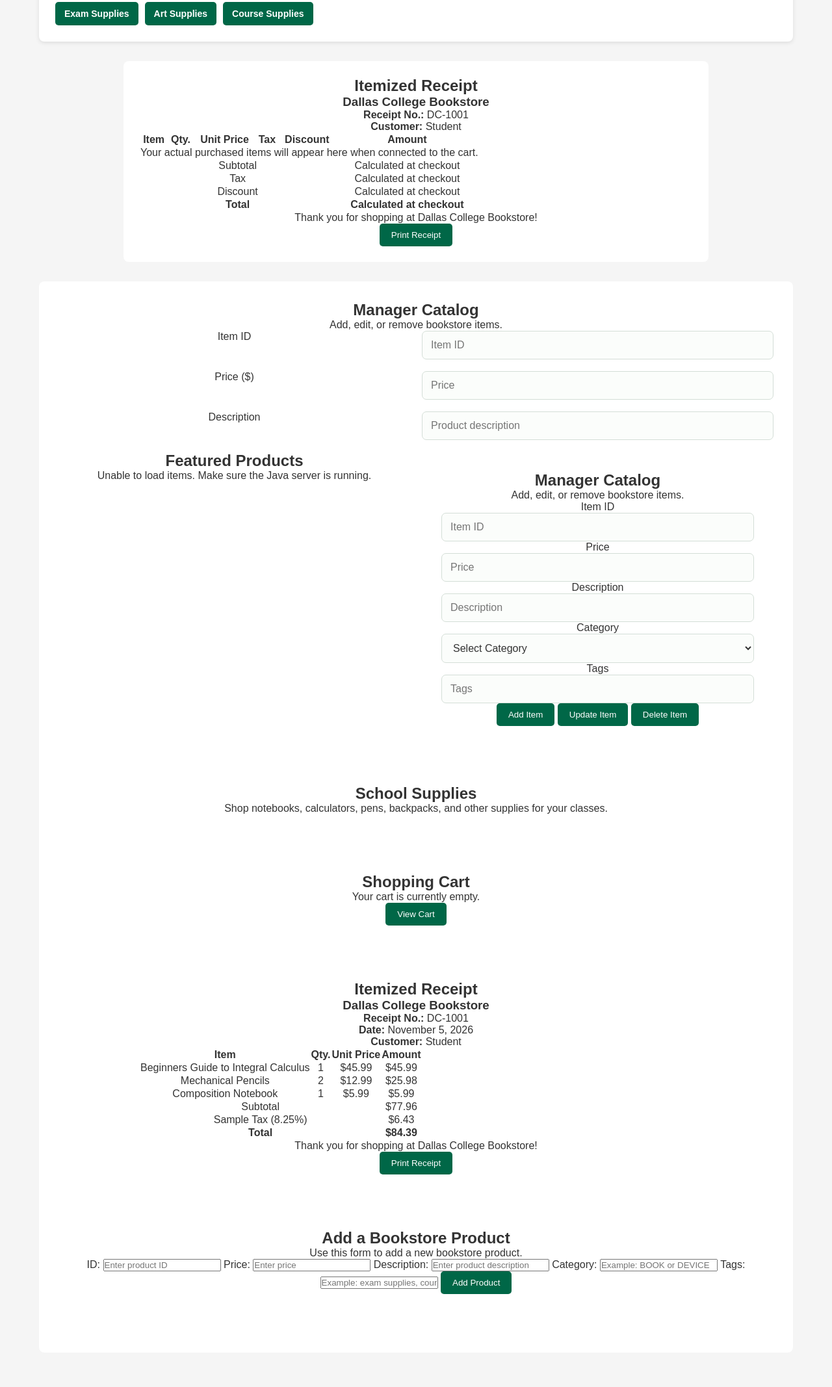
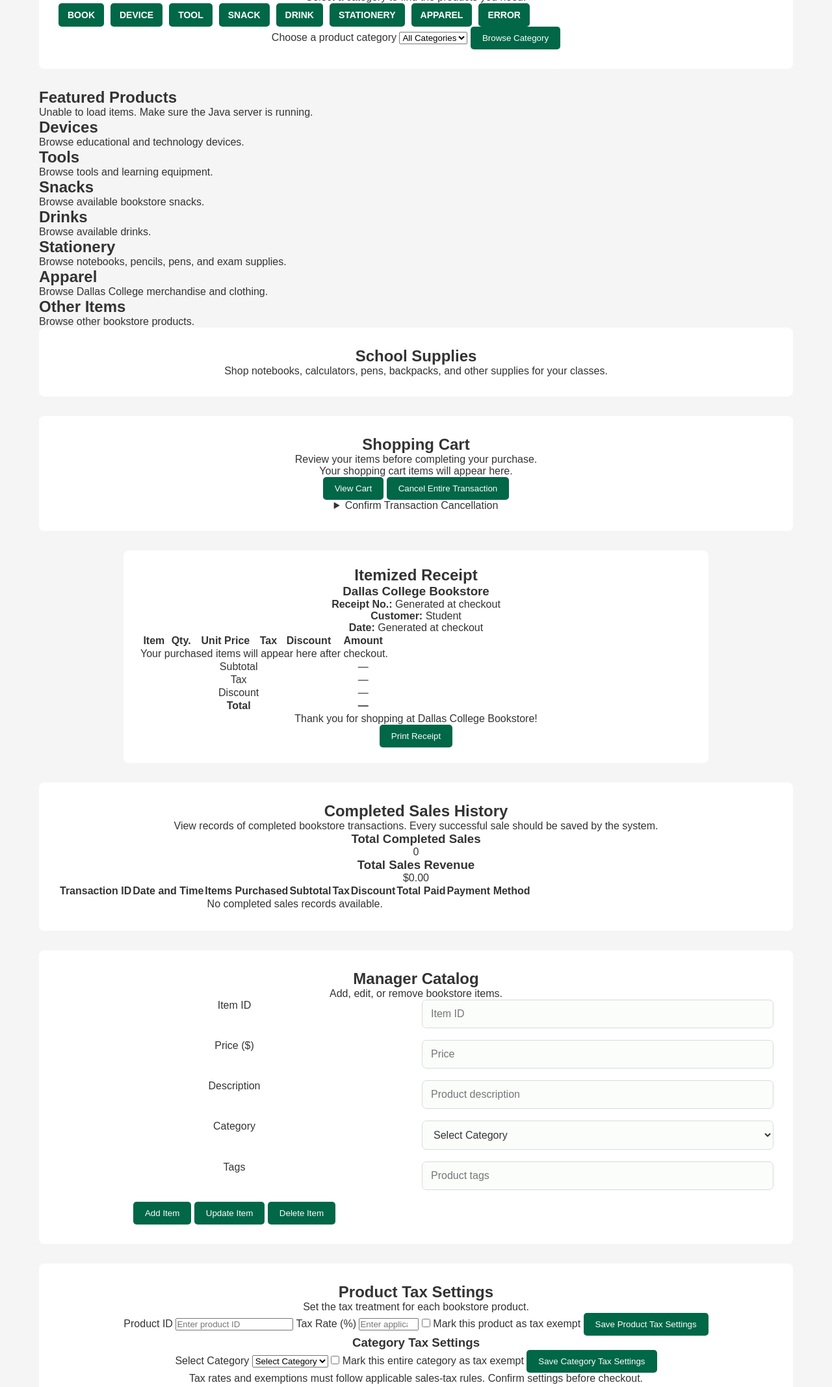
Before and after one commit to OTZYDK/team-government, a plain HTML site: page frontend/index.html in a window 1280 px wide. Shown: the part 591-2725 px from the top of the page at 65% size. Drawn offline with Linux system fonts and the light colour scheme; no server answers.

Commit message:
Enhance index.html with new sections and structure
Refactored HTML structure to improve readability and added new sections for sales history and discount management.

```diff
--- a/frontend/index.html
+++ b/frontend/index.html
@@ -3,58 +3,62 @@
 <head>
     <meta charset="UTF-8">
     <meta name="viewport" content="width=device-width, initial-scale=1.0">
-
     <title>Dallas College Bookstore</title>
-
     <link rel="stylesheet" href="css/styles.css">
 </head>
 
 <body>
 
-    <!-- Header -->
 <header>
     <h1>Dallas College Bookstore</h1>
     <p>Your one-stop shop for books, supplies, and college merchandise.</p>
 </header>
 
-    <!-- Main Navigation -->
 <nav aria-label="Main navigation">
     <a href="index.html">Home</a>
-        <a href="#books">Books</a>
+    <a href="#books">Products</a>
     <a href="#supplies">Supplies</a>
     <a href="#cart">Cart</a>
     <a href="#receipt">Receipt</a>
+    <a href="#sales-history">Sales History</a>
+    <a href="#manager">Manager</a>
 </nav>
 
 <main>
 
-        <!-- Welcome Section -->
+    <!-- Welcome -->
     <section class="welcome">
         <h2>Welcome to the Dallas College Bookstore</h2>
         <p>
-                Find the textbooks, school supplies, and college
-                merchandise you need for your classes.
+            Find the textbooks, school supplies, and college merchandise
+            you need for your classes.
         </p>
     </section>
 
-        <!-- Search and Category Navigation -->
-        <section class="search-section">
+    <!-- Product Search -->
+    <section id="product-search" class="welcome">
         <h2>Find Your Products</h2>
 
-            <form class="search-form" action="#" method="get">
+        <form id="search-form" class="search-form">
+            <label for="search-input">Search by product name</label>
             <input
                 type="search"
+                id="search-input"
                 name="search"
-                    placeholder="Search books, devices, stationery..."
-                    aria-label="Search products"
+                placeholder="Example: Calculus textbook"
+                aria-label="Search products by name"
             >
             <button type="submit">Search</button>
+            <button type="reset" id="clear-search">Clear Search</button>
         </form>
+    </section>
 
-            <div class="category-section">
-                <h3>Shop by Category</h3>
+    <!-- Browse Categories -->
+    <section id="browse-categories" class="welcome">
+        <h2>Browse Items by Category</h2>
+        <p>Select a category to find the products you need.</p>
 
-                <nav class="category-links" aria-label="Product categories">
+        <div class="category-links">
             <a href="#books">BOOK</a>
             <a href="#device">DEVICE</a>
             <a href="#tool">TOOL</a>
@@ -63,17 +67,114 @@
             <a href="#stationery">STATIONERY</a>
             <a href="#apparel">APPAREL</a>
             <a href="#error">ERROR</a>
-                </nav>
         </div>
 
-            <div class="category-section">
-                <h3>Shop by Tags</h3>
+        <form id="category-filter-form">
+            <label for="category-filter">Choose a product category</label>
+            <select id="category-filter" name="category">
+                <option value="">All Categories</option>
+                <option value="BOOK">Books</option>
+                <option value="DEVICE">Devices</option>
+                <option value="TOOL">Tools</option>
+                <option value="SNACK">Snacks</option>
+                <option value="DRINK">Drinks</option>
+                <option value="STATIONERY">Stationery</option>
+                <option value="APPAREL">Apparel</option>
+                <option value="ERROR">Other</option>
+            </select>
+            <button type="submit">Browse Category</button>
+        </form>
+    </section>
 
-                <nav class="category-links" aria-label="Product tags">
-                    <a href="#exam-supplies">Exam Supplies</a>
-                    <a href="#art-supplies">Art Supplies</a>
-                    <a href="#course-supplies">Course Supplies</a>
-                </nav>
+    <!-- Featured Products -->
+    <section id="books">
+        <h2>Featured Products</h2>
+
+        <!-- Preserve existing app.js connection -->
+        <div id="store-container" class="products">
+            <p>Loading items...</p>
+        </div>
+    </section>
+
+    <!-- Additional Category Anchors -->
+    <section id="device" class="category-anchor">
+        <h2>Devices</h2>
+        <p>Browse educational and technology devices.</p>
+    </section>
+
+    <section id="tool" class="category-anchor">
+        <h2>Tools</h2>
+        <p>Browse tools and learning equipment.</p>
+    </section>
+
+    <section id="snack" class="category-anchor">
+        <h2>Snacks</h2>
+        <p>Browse available bookstore snacks.</p>
+    </section>
+
+    <section id="drink" class="category-anchor">
+        <h2>Drinks</h2>
+        <p>Browse available drinks.</p>
+    </section>
+
+    <section id="stationery" class="category-anchor">
+        <h2>Stationery</h2>
+        <p>Browse notebooks, pencils, pens, and exam supplies.</p>
+    </section>
+
+    <section id="apparel" class="category-anchor">
+        <h2>Apparel</h2>
+        <p>Browse Dallas College merchandise and clothing.</p>
+    </section>
+
+    <section id="error" class="category-anchor">
+        <h2>Other Items</h2>
+        <p>Browse other bookstore products.</p>
+    </section>
+
+    <!-- School Supplies -->
+    <section id="supplies" class="welcome">
+        <h2>School Supplies</h2>
+        <p>
+            Shop notebooks, calculators, pens, backpacks,
+            and other supplies for your classes.
+        </p>
+    </section>
+
+    <!-- Shopping Cart -->
+    <section id="cart" class="welcome">
+        <h2>Shopping Cart</h2>
+        <p>Review your items before completing your purchase.</p>
+
+        <div class="cart-content">
+            <p>Your shopping cart items will appear here.</p>
+        </div>
+
+        <div class="cart-actions">
+            <button type="button" id="view-cart">View Cart</button>
+            <button type="button" id="cancel-transaction"
+                    class="cancel-button">
+                Cancel Entire Transaction
+            </button>
+        </div>
+
+        <details class="cancel-confirmation">
+            <summary>Confirm Transaction Cancellation</summary>
+
+            <div class="confirmation-content">
+                <h3>Are you sure?</h3>
+                <p>
+                    Canceling will remove all items from your
+                    shopping cart after you confirm.
+                </p>
+
+                <button type="button" id="confirm-cancel">
+                    Yes, Cancel My Transaction
+                </button>
+
+                <button type="button" id="keep-shopping">
+                    No, Keep Shopping
+                </button>
             </div>
         </details>
 
@@ -86,8 +187,9 @@
 
         <div class="receipt-heading">
             <h3>Dallas College Bookstore</h3>
-            <p><strong>Receipt No.:</strong> DC-1001</p>
+            <p><strong>Receipt No.:</strong> <span id="receipt-number">Generated at checkout</span></p>
             <p><strong>Customer:</strong> Student</p>
+            <p><strong>Date:</strong> <span id="receipt-date">Generated at checkout</span></p>
         </div>
 
         <div class="receipt-table-wrapper">
@@ -103,33 +205,30 @@
                     </tr>
                 </thead>
 
-                <tbody>
+                <tbody id="receipt-items">
                     <tr>
                         <td colspan="6">
-                            Your actual purchased items will appear here
-                            when connected to the cart.
+                            Your purchased items will appear here after checkout.
                         </td>
                     </tr>
                 </tbody>
 
-        <!-- Featured Products -->
-        <!-- Keep this ID for the existing app.js -->
                 <tfoot>
                     <tr>
                         <td colspan="5">Subtotal</td>
-                        <td>Calculated at checkout</td>
+                        <td id="receipt-subtotal">—</td>
                     </tr>
                     <tr>
                         <td colspan="5">Tax</td>
-                        <td>Calculated at checkout</td>
+                        <td id="receipt-tax">—</td>
                     </tr>
                     <tr>
                         <td colspan="5">Discount</td>
-                        <td>Calculated at checkout</td>
+                        <td id="receipt-discount">—</td>
                     </tr>
                     <tr>
                         <td colspan="5"><strong>Total</strong></td>
-                        <td><strong>Calculated at checkout</strong></td>
+                        <td id="receipt-total"><strong>—</strong></td>
                     </tr>
                 </tfoot>
             </table>
@@ -145,12 +244,60 @@
         </button>
     </section>
 
+    <!-- Sprint 4: Completed Sales History -->
+    <section id="sales-history" class="welcome">
+        <h2>Completed Sales History</h2>
+
+        <p>
+            View records of completed bookstore transactions.
+            Every successful sale should be saved by the system.
+        </p>
+
+        <div class="sales-summary">
+            <div class="sales-summary-card">
+                <h3>Total Completed Sales</h3>
+                <p id="total-sales">0</p>
+            </div>
+
+            <div class="sales-summary-card">
+                <h3>Total Sales Revenue</h3>
+                <p id="total-revenue">$0.00</p>
+            </div>
+        </div>
+
+        <div class="receipt-table-wrapper">
+            <table class="receipt-table">
+                <thead>
+                    <tr>
+                        <th>Transaction ID</th>
+                        <th>Date and Time</th>
+                        <th>Items Purchased</th>
+                        <th>Subtotal</th>
+                        <th>Tax</th>
+                        <th>Discount</th>
+                        <th>Total Paid</th>
+                        <th>Payment Method</th>
+                    </tr>
+                </thead>
+
+                <tbody id="sales-history-body">
+                    <tr>
+                        <td colspan="8">
+                            No completed sales records available.
+                        </td>
+                    </tr>
+                </tbody>
+            </table>
+        </div>
+
+        <p id="sales-history-message" aria-live="polite"></p>
+    </section>
+
     <!-- Manager Catalog -->
     <section id="manager" class="welcome">
         <h2>Manager Catalog</h2>
         <p>Add, edit, or remove bookstore items.</p>
 
-        <!-- Preserve existing form and field IDs -->
         <form id="item-form">
             <label for="item-id">Item ID</label>
             <input type="number" id="item-id"
@@ -164,48 +311,6 @@
             <input type="text" id="item-description"
                    placeholder="Product description" required>
 
-        <!-- Featured Products -->
-        <section id="books">
-            <h2>Featured Products</h2>
-
-            <div id="store-container" class="products">
-                <p>Loading items...</p>
-            </div>
-        </section>
-
-        <!-- Manager Catalog -->
-        <section id="manager" class="welcome">
-            <h2>Manager Catalog</h2>
-            <p>Add, edit, or remove bookstore items.</p>
-
-            <form id="item-form">
-
-                <label for="item-id">Item ID</label>
-                <input
-                    type="number"
-                    id="item-id"
-                    placeholder="Item ID"
-                    required
-                >
-
-                <label for="item-price">Price</label>
-                <input
-                    type="number"
-                    id="item-price"
-                    placeholder="Price"
-                    min="0"
-                    step="0.01"
-                    required
-                >
-
-                <label for="item-description">Description</label>
-                <input
-                    type="text"
-                    id="item-description"
-                    placeholder="Description"
-                    required
-                >
-
             <label for="item-category">Category</label>
             <select id="item-category" required>
                 <option value="">Select Category</option>
@@ -216,193 +321,186 @@
                 <option value="DRINK">Drink</option>
                 <option value="STATIONERY">Stationery</option>
                 <option value="APPAREL">Apparel</option>
-                    <option value="ERROR">Error</option>
+                <option value="ERROR">Other</option>
             </select>
 
             <label for="item-tags">Tags</label>
-                <input
-                    type="text"
-                    id="item-tags"
-                    placeholder="Tags"
-                >
+            <input type="text" id="item-tags" placeholder="Product tags">
 
             <div class="manager-buttons">
                 <button type="submit">Add Item</button>
                 <button type="button" id="update-item">Update Item</button>
                 <button type="button" id="delete-item">Delete Item</button>
             </div>
-
         </form>
     </section>
 
-        <!-- School Supplies -->
-        <section id="supplies" class="welcome">
-            <h2>School Supplies</h2>
+    <!-- Product Tax Settings -->
+    <section id="tax-settings" class="welcome">
+        <h2>Product Tax Settings</h2>
+        <p>Set the tax treatment for each bookstore product.</p>
 
-            <p>
-                Shop notebooks, calculators, pens, backpacks,
-                and other supplies for your classes.
+        <form id="tax-settings-form">
+            <label for="tax-item-id">Product ID</label>
+            <input type="number" id="tax-item-id"
+                   name="itemId" placeholder="Enter product ID">
+
+            <label for="tax-rate">Tax Rate (%)</label>
+            <input type="number" id="tax-rate"
+                   name="taxRate" min="0" max="100"
+                   step="0.001" placeholder="Enter applicable tax rate">
+
+            <label class="inline-option">
+                <input type="checkbox" id="item-tax-exempt"
+                       name="taxExempt">
+                Mark this product as tax exempt
+            </label>
+
+            <button type="submit">Save Product Tax Settings</button>
+        </form>
+
+        <h3>Category Tax Settings</h3>
+
+        <form id="category-tax-form">
+            <label for="tax-category">Select Category</label>
+            <select id="tax-category" name="category">
+                <option value="">Select Category</option>
+                <option value="BOOK">Book</option>
+                <option value="DEVICE">Device</option>
+                <option value="TOOL">Tool</option>
+                <option value="SNACK">Snack</option>
+                <option value="DRINK">Drink</option>
+                <option value="STATIONERY">Stationery</option>
+                <option value="APPAREL">Apparel</option>
+            </select>
+
+            <label class="inline-option">
+                <input type="checkbox" id="category-tax-exempt"
+                       name="taxExempt">
+                Mark this entire category as tax exempt
+            </label>
+
+            <button type="submit">Save Category Tax Settings</button>
+        </form>
+
+        <p class="form-note">
+            Tax rates and exemptions must follow applicable
+            sales-tax rules. Confirm settings before checkout.
         </p>
     </section>
 
-        <!-- Shopping Cart -->
-        <section id="cart" class="welcome">
-            <h2>Shopping Cart</h2>
-            <p>Your cart is currently empty.</p>
-            <button type="button">View Cart</button>
+    <!-- Discount Management -->
+    <section id="discount-management" class="welcome">
+        <h2>Discount Management</h2>
+        <p>Create discounts for selected bookstore categories.</p>
+
+        <form id="discount-form">
+
+            <label for="discount-name">Discount Name</label>
+            <input type="text" id="discount-name"
+                   name="discountName"
+                   placeholder="Example: Back to School Sale" required>
+
+            <label for="discount-type">Discount Type</label>
+            <select id="discount-type" name="discountType" required>
+                <option value="">Choose Discount Type</option>
+                <option value="PERCENT">Percentage Off (%)</option>
+                <option value="DOLLAR">Dollar Amount Off ($)</option>
+            </select>
+
+            <label for="discount-value">Discount Value</label>
+            <input type="number" id="discount-value"
+                   name="discountValue" min="0"
+                   step="0.01" placeholder="Enter discount amount" required>
+
+            <fieldset>
+                <legend>Categories That Qualify for This Discount</legend>
+
+                <label class="inline-option">
+                    <input type="checkbox" name="discountCategories"
+                           value="BOOK"> Books
+                </label>
+
+                <label class="inline-option">
+                    <input type="checkbox" name="discountCategories"
+                           value="DEVICE"> Devices
+                </label>
+
+                <label class="inline-option">
+                    <input type="checkbox" name="discountCategories"
+                           value="TOOL"> Tools
+                </label>
+
+                <label class="inline-option">
+                    <input type="checkbox" name="discountCategories"
+                           value="SNACK"> Snacks
+                </label>
+
+                <label class="inline-option">
+                    <input type="checkbox" name="discountCategories"
+                           value="DRINK"> Drinks
+                </label>
+
+                <label class="inline-option">
+                    <input type="checkbox" name="discountCategories"
+                           value="STATIONERY"> Stationery
+                </label>
+
+                <label class="inline-option">
+                    <input type="checkbox" name="discountCategories"
+                           value="APPAREL"> Apparel
+                </label>
+            </fieldset>
+
+            <label for="discount-start">Start Date</label>
+            <input type="date" id="discount-start" name="startDate">
+
+            <label for="discount-end">End Date</label>
+            <input type="date" id="discount-end" name="endDate">
+
+            <button type="submit">Create Discount</button>
+        </form>
     </section>
 
-        <!-- Itemized Receipt -->
-        <section id="receipt" class="welcome">
-
-            <h2>Itemized Receipt</h2>
-
-            <div class="receipt-heading">
-                <h3>Dallas College Bookstore</h3>
-
-                <p><strong>Receipt No.:</strong> DC-1001</p>
-                <p><strong>Date:</strong> November 5, 2026</p>
-                <p><strong>Customer:</strong> Student</p>
-            </div>
-
-            <div class="receipt-table-wrapper">
-
-                <table class="receipt-table">
-
-                    <thead>
-                        <tr>
-                            <th>Item</th>
-                            <th>Qty.</th>
-                            <th>Unit Price</th>
-                            <th>Amount</th>
-                        </tr>
-                    </thead>
-
-                    <tbody>
-                        <tr>
-                            <td>Beginners Guide to Integral Calculus</td>
-                            <td>1</td>
-                            <td>$45.99</td>
-                            <td>$45.99</td>
-                        </tr>
-
-                        <tr>
-                            <td>Mechanical Pencils</td>
-                            <td>2</td>
-                            <td>$12.99</td>
-                            <td>$25.98</td>
-                        </tr>
-
-                        <tr>
-                            <td>Composition Notebook</td>
-                            <td>1</td>
-                            <td>$5.99</td>
-                            <td>$5.99</td>
-                        </tr>
-                    </tbody>
-
-                    <tfoot>
-                        <tr>
-                            <td colspan="3">Subtotal</td>
-                            <td>$77.96</td>
-                        </tr>
-
-                        <tr>
-                            <td colspan="3">Sample Tax (8.25%)</td>
-                            <td>$6.43</td>
-                        </tr>
-
-                        <tr>
-                            <td colspan="3"><strong>Total</strong></td>
-                            <td><strong>$84.39</strong></td>
-                        </tr>
-                    </tfoot>
-
-                </table>
-
-            </div>
-
-            <p class="receipt-thanks">
-                Thank you for shopping at Dallas College Bookstore!
-            </p>
-
-            <button
-                type="button"
-                class="print-button"
-                onclick="window.print()"
-            >
-                Print Receipt
-            </button>
-
-        </section>
-
-        <!-- Add a Bookstore Product -->
+    <!-- Additional Product Form -->
     <section id="manager-add-product" class="welcome">
-
         <h2>Add a Bookstore Product</h2>
-
         <p>Use this form to add a new bookstore product.</p>
 
         <form id="addItemForm">
+            <label for="product-id">ID</label>
+            <input type="number" id="product-id" name="id"
+                   placeholder="Enter product ID">
 
-                <label for="product-id">ID:</label>
-                <input
-                    type="number"
-                    id="product-id"
-                    name="id"
-                    placeholder="Enter product ID"
-                >
+            <label for="product-price">Price</label>
+            <input type="number" id="product-price" name="price"
+                   placeholder="Enter price" min="0" step="0.01">
 
-                <label for="product-price">Price:</label>
-                <input
-                    type="number"
-                    id="product-price"
-                    name="price"
-                    placeholder="Enter price"
-                    min="0"
-                    step="0.01"
-                >
+            <label for="product-description">Description</label>
+            <input type="text" id="product-description"
+                   name="description" placeholder="Product description">
 
-                <label for="product-description">Description:</label>
-                <input
-                    type="text"
-                    id="product-description"
-                    name="description"
-                    placeholder="Enter product description"
-                >
+            <label for="product-category">Category</label>
+            <input type="text" id="product-category"
+                   name="category" placeholder="Example: BOOK">
 
-                <label for="product-category">Category:</label>
-                <input
-                    type="text"
-                    id="product-category"
-                    name="category"
-                    placeholder="Example: BOOK or DEVICE"
-                >
-
-                <label for="product-tags">Tags:</label>
-                <input
-                    type="text"
-                    id="product-tags"
-                    name="tags"
-                    placeholder="Example: exam supplies, course supplies"
-                >
+            <label for="product-tags">Tags</label>
+            <input type="text" id="product-tags"
+                   name="tags" placeholder="Example: exam supplies">
 
             <button type="submit">Add Product</button>
-
         </form>
 
-            <div id="form-message"></div>
-
+        <div id="form-message" aria-live="polite"></div>
     </section>
 
 </main>
 
-    <!-- Footer -->
 <footer>
     <p>&copy; 2026 Dallas College Bookstore</p>
 </footer>
 
-    <!-- Existing JavaScript Integration -->
+<!-- Keep your existing JavaScript file -->
 <script src="js/app.js"></script>
 
 </body>
```
Lines whose indentation alone changed are shown as unchanged.
